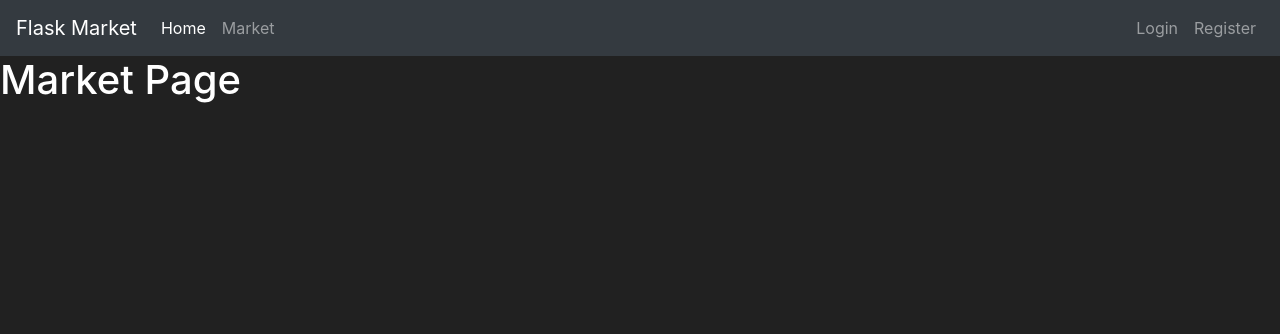
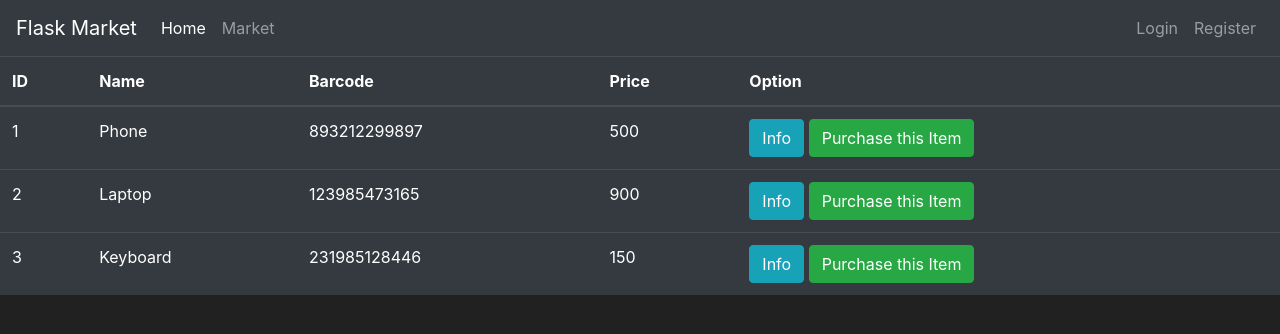
Before and after one commit to senura98/MarketBuySell, a Flask app: page /market in a window 1280 px wide. Shown: the top 334 px of the page. Run offline with Flask 3, Linux system fonts and the light colour scheme; some libraries are stand-ins or nearby versions.

Commit message:
added template inheritance

```diff
--- a/market.py
+++ b/market.py
@@ -9,5 +9,10 @@ def home_page():
 
 
 @app.route('/market')
-def market():
-    return render_template('market.html')
+def market_page():
+    items = [
+        {'id': 1, 'name': 'Phone', 'barcode': '893212299897', 'price': 500},
+        {'id': 2, 'name': 'Laptop', 'barcode': '123985473165', 'price': 900},
+        {'id': 3, 'name': 'Keyboard', 'barcode': '231985128446', 'price': 150}
+    ]
+    return render_template('market.html',items=items)
--- /dev/null
+++ b/templates/base.html
@@ -0,0 +1,60 @@
+<!doctype html>
+<html lang="en">
+   <head>
+      <!-- Required meta tags -->
+      <meta charset="utf-8">
+      <meta name="viewport" content="width=device-width, initial-scale=1, shrink-to-fit=no">
+      <!-- Bootstrap CSS -->
+      <link rel="stylesheet" href="https://cdn.jsdelivr.net/npm/bootstrap@4.5.3/dist/css/bootstrap.min.css" integrity="sha384-TX8t27EcRE3e/ihU7zmQxVncDAy5uIKz4rEkgIXeMed4M0jlfIDPvg6uqKI2xXr2" crossorigin="anonymous">
+      <title>
+          {% block title %}
+
+          {% endblock %}
+      </title>
+   </head>
+   <body>
+    <nav class="navbar navbar-expand-md navbar-dark bg-dark">
+      <a class="navbar-brand" href="#">Flask Market</a>
+      <button class="navbar-toggler" type="button" data-toggle="collapse" data-target="#navbarNav">
+        <span class="navbar-toggler-icon"></span>
+      </button>
+      <div class="collapse navbar-collapse" id="navbarNav">
+        <ul class="navbar-nav mr-auto">
+            <li class="nav-item active">
+                <a class="nav-link" href="{{ url_for('home_page') }}">Home <span class="sr-only">(current)</span></a>
+            </li>
+            <li class="nav-item">
+                <a class="nav-link" href="{{ url_for('market_page') }}">Market</a>
+            </li>
+        </ul>
+        <ul class="navbar-nav">
+            <li class="nav-item">
+                <a class="nav-link" href="#">Login</a>
+            </li>
+            <li class="nav-item">
+                <a class="nav-link" href="#">Register</a>
+            </li>
+        </ul>
+      </div>
+    </nav>
+      {% block content %}
+
+      {% endblock %}
+      <!-- Future Content here -->
+
+
+
+      <!-- Optional JavaScript -->
+      <!-- jQuery first, then Popper.js, then Bootstrap JS -->
+      <script src='https://kit.fontawesome.com/a076d05399.js'></script>
+      <script src="https://code.jquery.com/jquery-3.5.1.slim.min.js" integrity="sha384-DfXdz2htPH0lsSSs5nCTpuj/zy4C+OGpamoFVy38MVBnE+IbbVYUew+OrCXaRkfj" crossorigin="anonymous"></script>
+      <script src="https://cdn.jsdelivr.net/npm/popper.js@1.16.1/dist/umd/popper.min.js" integrity="sha384-9/reFTGAW83EW2RDu2S0VKaIzap3H66lZH81PoYlFhbGU+6BZp6G7niu735Sk7lN" crossorigin="anonymous"></script>
+      <script src="https://stackpath.bootstrapcdn.com/bootstrap/4.5.2/js/bootstrap.min.js" integrity="sha384-B4gt1jrGC7Jh4AgTPSdUtOBvfO8shuf57BaghqFfPlYxofvL8/KUEfYiJOMMV+rV" crossorigin="anonymous"></script>
+   </body>
+   <style>
+      body {
+      background-color: #212121;
+      color: white
+      }
+   </style>
+</html>
--- a/templates/market.html
+++ b/templates/market.html
@@ -1,58 +1,34 @@
-<!doctype html>
-<html lang="en">
-  <head>
-    <!-- Required meta tags -->
-    <meta charset="utf-8">
-    <meta name="viewport" content="width=device-width, initial-scale=1, shrink-to-fit=no">
+{%extends 'base.html'%}
+{%block title%}
+  Market Page
+{%endblock%}
 
-    <!-- Bootstrap CSS -->
-    <link rel="stylesheet" href="https://cdn.jsdelivr.net/npm/bootstrap@4.5.3/dist/css/bootstrap.min.css" integrity="sha384-TX8t27EcRE3e/ihU7zmQxVncDAy5uIKz4rEkgIXeMed4M0jlfIDPvg6uqKI2xXr2" crossorigin="anonymous">
 
-    <title>Flask Market</title>
-  </head>
-  <body>
-    <nav class="navbar navbar-expand-md navbar-dark bg-dark">
-        <a class="navbar-brand" href="#">Flask Market</a>
-        <button class="navbar-toggler" type="button" data-toggle="collapse" data-target="#navbarNav">
-          <span class="navbar-toggler-icon"></span>
-        </button>
-        <div class="collapse navbar-collapse" id="navbarNav">
-          <ul class="navbar-nav mr-auto">
-              <li class="nav-item active">
-                  <a class="nav-link" href="#">Home <span class="sr-only">(current)</span></a>
-              </li>
-              <li class="nav-item">
-                  <a class="nav-link" href="#">Market</a>
-              </li>
-          </ul>
-          <ul class="navbar-nav">
-              <li class="nav-item">
-                  <a class="nav-link" href="#">Login</a>
-              </li>
-              <li class="nav-item">
-                  <a class="nav-link" href="#">Register</a>
-              </li>
-          </ul>
-        </div>
-      </nav>
-    <h1>Market Page</h1>
+{%block content%}
+<table  class="table table-hover table-dark">
+  <thead>
+    <tr>
+    <th scope="col">ID</th>
+    <th scope="col">Name</th>
+    <th scope="col">Barcode</th>
+    <th scope="col">Price</th>
+    <th scope="col">Option</th>
+  </tr>
+  </thead>
+  <tbody>
 
-    <!-- Optional JavaScript; choose one of the two! -->
+    {% for item in items%}
+    <tr>
+      <td>{{ item['id'] }}</td>
+      <td>{{ item['name'] }}</td>
+      <td>{{ item['barcode'] }}</td>
+      <td>{{ item['price'] }}</td>
+      <td >
+        <button class="btn btn-outline btn-info">Info</button>
+        <button class="btn btn-outline btn-success">Purchase this Item</button>
+      </td>
 
-    <!-- Option 1: jQuery and Bootstrap Bundle (includes Popper) -->
-    <script src="https://code.jquery.com/jquery-3.5.1.slim.min.js" integrity="sha384-DfXdz2htPH0lsSSs5nCTpuj/zy4C+OGpamoFVy38MVBnE+IbbVYUew+OrCXaRkfj" crossorigin="anonymous"></script>
-    <script src="https://cdn.jsdelivr.net/npm/bootstrap@4.5.3/dist/js/bootstrap.bundle.min.js" integrity="sha384-ho+j7jyWK8fNQe+A12Hb8AhRq26LrZ/JpcUGGOn+Y7RsweNrtN/tE3MoK7ZeZDyx" crossorigin="anonymous"></script>
+    </tr>
 
-    <!-- Option 2: jQuery, Popper.js, and Bootstrap JS
-    <script src="https://code.jquery.com/jquery-3.5.1.slim.min.js" integrity="sha384-DfXdz2htPH0lsSSs5nCTpuj/zy4C+OGpamoFVy38MVBnE+IbbVYUew+OrCXaRkfj" crossorigin="anonymous"></script>
-    <script src="https://cdn.jsdelivr.net/npm/popper.js@1.16.1/dist/umd/popper.min.js" integrity="sha384-9/reFTGAW83EW2RDu2S0VKaIzap3H66lZH81PoYlFhbGU+6BZp6G7niu735Sk7lN" crossorigin="anonymous"></script>
-    <script src="https://cdn.jsdelivr.net/npm/bootstrap@4.5.3/dist/js/bootstrap.min.js" integrity="sha384-w1Q4orYjBQndcko6MimVbzY0tgp4pWB4lZ7lr30WKz0vr/aWKhXdBNmNb5D92v7s" crossorigin="anonymous"></script>
-    -->
-  </body>
-  <style>
-    body{
-        background-color: #212121;
-        color: white;
-    }
-  </style>
-</html>
+    {%endfor%}
+{%endblock%}
```
Also changed, not shown: templates/home.html (+7 -58 lines).
